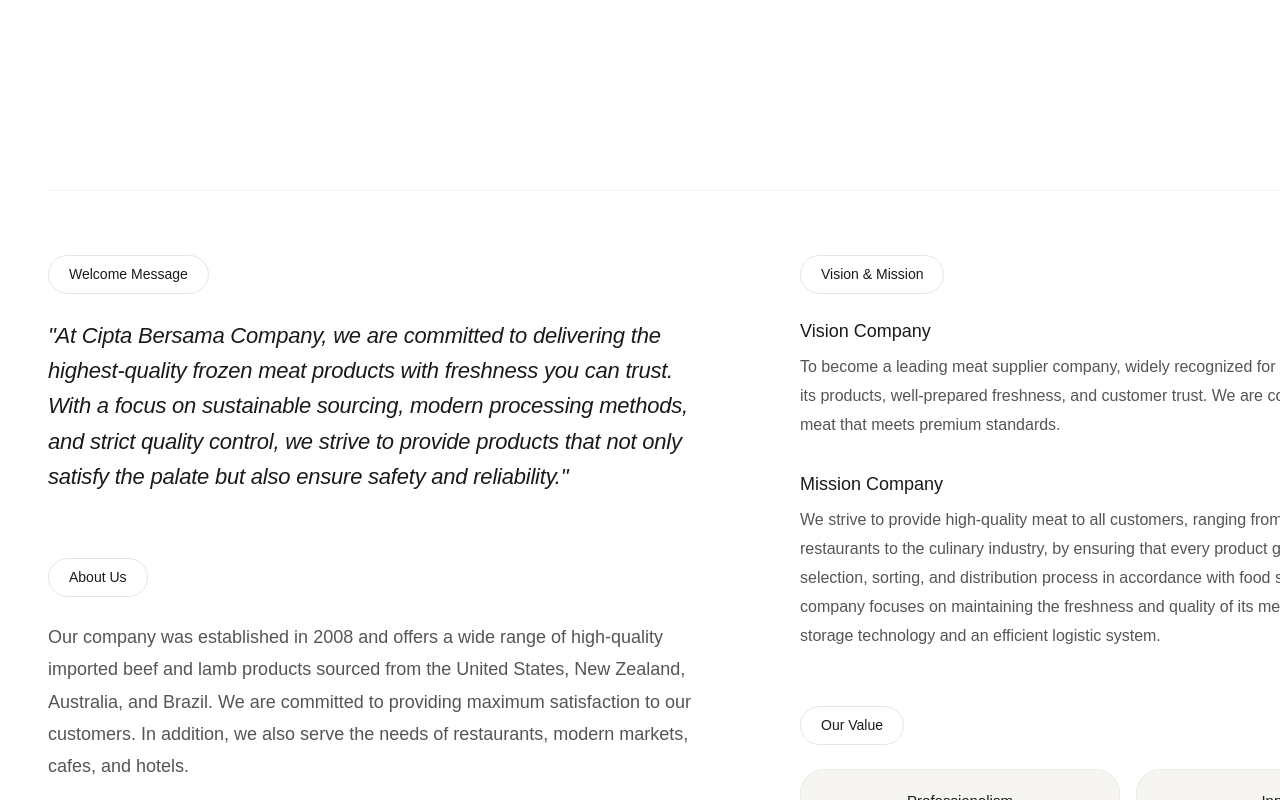
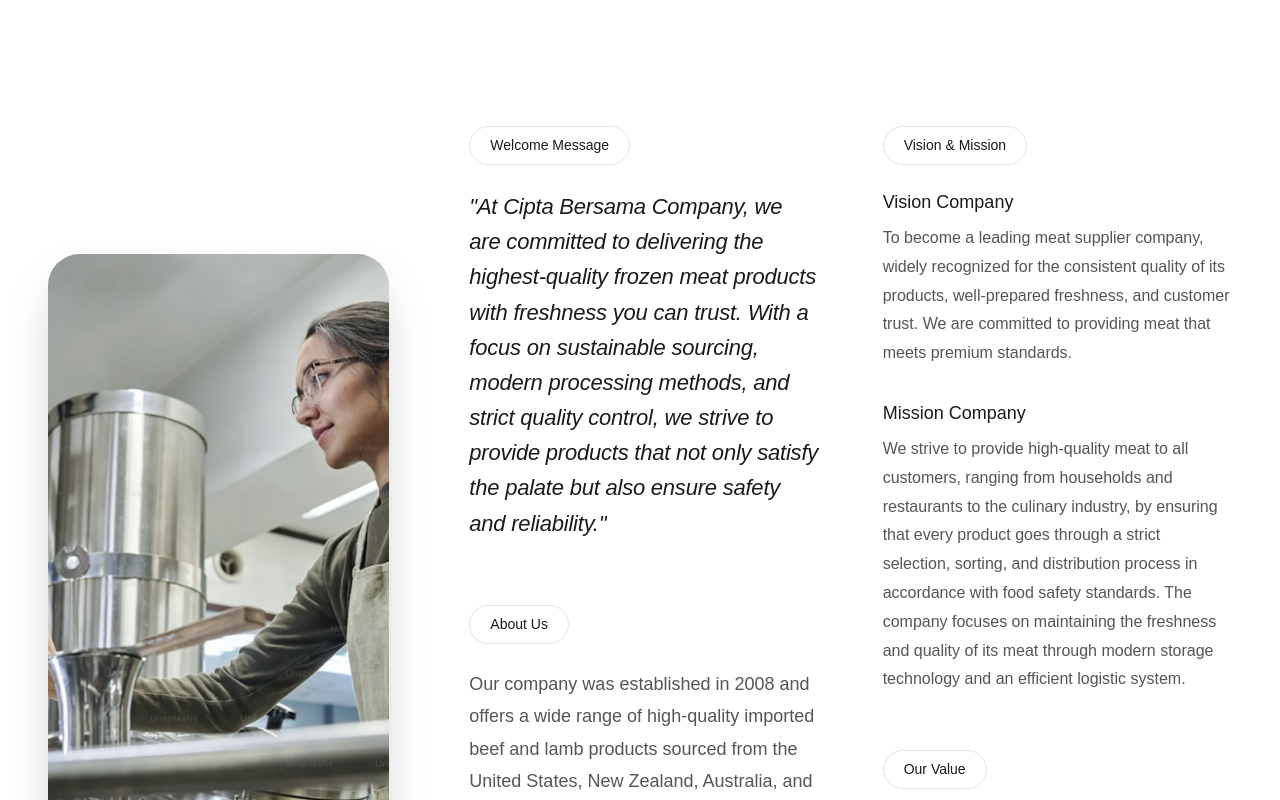
Before and after one commit to BagusSedana/cipta-bersama, a React (Vite) app: page / in a window 1280 px wide. Shown: the part 1680-2480 px from the top of the page. Built offline with nearby package versions, Linux system fonts and the light colour scheme.

Commit message:
design: restore image in AboutSection and revert MarketSection layout to show allMenu.png

```diff
--- a/src/app/components/AboutSection.tsx
+++ b/src/app/components/AboutSection.tsx
@@ -10,10 +10,30 @@
 
       <div className="max-w-[1440px] mx-auto px-6 lg:px-12 relative z-10">
 
-        <div className="grid lg:grid-cols-12 gap-16 lg:gap-32 items-start">
+        <div className="grid lg:grid-cols-12 gap-12 lg:gap-20 items-start">
 
-          <div className="lg:col-span-12 mt-16 pt-16 border-t border-gray-100">
-            <div className="grid lg:grid-cols-2 gap-16 lg:gap-24">
+          <div className="lg:col-span-4 lg:sticky lg:top-32">
+             {/* VERIFIED RAW MEAT IMAGE */}
+             <motion.div
+               className="relative w-full h-[400px] lg:h-[600px] overflow-hidden rounded-[32px] shadow-2xl bg-[#EBE9E1]"
+               initial={{ opacity: 0, scale: 0.9 }}
+               animate={isInView ? { opacity: 1, scale: 1 } : {}}
+               transition={{ duration: 1.2, delay: 0.4 }}
+             >
+                <img
+                  src="/introduction.webp"
+                  alt="Cipta Bersama - Premium Meat Supplier Jakarta"
+                  className="w-full h-full object-cover"
+                  width={800}
+                  height={600}
+                  loading="lazy"
+                  decoding="async"
+                />
+             </motion.div>
+          </div>
+
+          <div className="lg:col-span-8 mt-10 lg:mt-0">
+            <div className="grid md:grid-cols-2 gap-12 lg:gap-16">
 
               {/* Left Column: Intro & About */}
               <motion.div
--- a/src/app/components/MarketSection.tsx
+++ b/src/app/components/MarketSection.tsx
@@ -16,11 +16,9 @@
     <section className="py-24 lg:py-44 bg-[#FBFBF9] text-[#1A1A1A] relative overflow-hidden" ref={ref}>
       <div className="max-w-[1440px] mx-auto px-6 lg:px-12 relative z-10">
 
-        <div className="flex flex-col lg:flex-row items-center mb-24 lg:mb-40 relative">
-
-          <div className="w-full lg:w-1/2 lg:pr-16 z-10 pt-10 lg:pt-0">
+        <div className="grid lg:grid-cols-2 gap-16 lg:gap-32 items-center mb-24 lg:mb-40">
           <motion.div initial={{ opacity: 0, x: -50 }} animate={isInView ? { opacity: 1, x: 0 } : {}} transition={{ duration: 1, ease: [0.22,1,0.36,1] }}>
-                <div className="border border-[#E5E5E5] bg-white/50 backdrop-blur-sm rounded-full px-5 py-2 inline-flex items-center mb-8">
+              <div className="border border-[#E5E5E5] rounded-full px-5 py-2 inline-flex items-center mb-8">
                 <span className="text-[14px] font-medium text-[#1A1A1A]">Market Reach</span>
               </div>
             <h2 className="font-light text-[#1A1A1A] mb-8" style={{ fontSize: 'clamp(3rem, 5vw, 5rem)', letterSpacing: '-0.03em', lineHeight: 1.1 }}>
@@ -33,29 +31,25 @@
               <button onClick={() => document.getElementById('contact')?.scrollIntoView({ behavior: 'smooth' })} className="bg-[#1A1A1A] text-white px-8 py-3 rounded-full font-medium text-[15px] hover:bg-[#0071C1] hover:shadow-lg hover:-translate-y-0.5 transition-all duration-300">
                 Mulai Kemitraan
               </button>
-                <button onClick={() => document.getElementById('contact')?.scrollIntoView({ behavior: 'smooth' })} className="bg-transparent text-[#1A1A1A] border border-[#E5E5E5] px-8 py-3 rounded-full font-medium text-[15px] hover:border-[#1A1A1A] hover:shadow-sm hover:-translate-y-0.5 transition-all duration-300 bg-white/50 backdrop-blur-sm">
+              <button onClick={() => document.getElementById('contact')?.scrollIntoView({ behavior: 'smooth' })} className="bg-transparent text-[#1A1A1A] border border-[#E5E5E5] px-8 py-3 rounded-full font-medium text-[15px] hover:border-[#1A1A1A] hover:shadow-sm hover:-translate-y-0.5 transition-all duration-300">
                 Hubungi Kami
               </button>
             </div>
           </motion.div>
-          </div>
 
-          <div className="w-full lg:w-1/2 mt-16 lg:mt-0 lg:absolute lg:right-0 lg:top-1/2 lg:-translate-y-1/2 lg:h-[120%] h-[400px]">
           <motion.div
-              className="relative w-full h-full overflow-hidden rounded-[40px] lg:rounded-l-[60px] lg:rounded-r-none shadow-2xl bg-gray-100"
-              initial={{ opacity: 0, scale: 0.95, x: 50 }}
-              animate={isInView ? { opacity: 1, scale: 1, x: 0 } : {}}
+            className="relative h-[400px] lg:h-[550px] overflow-hidden rounded-[40px] shadow-2xl bg-gray-100"
+            initial={{ opacity: 0, scale: 0.9 }}
+            animate={isInView ? { opacity: 1, scale: 1 } : {}}
             transition={{ duration: 1.2, delay: 0.2 }}
           >
             {/* VERIFIED CULINARY IMAGE */}
             <img
-                src="https://images.unsplash.com/photo-1550989460-0adf9ea622e2?auto=format&fit=crop&q=80&w=2000"
+              src="/allMenu.png"
               alt="Culinary Market Reach"
               className="w-full h-full object-cover"
             />
           </motion.div>
-          </div>
-
         </div>
 
         <div className="grid grid-cols-1 md:grid-cols-2 lg:grid-cols-4 gap-8">
```
Also changed, not shown: 1 other file (tests, documents, lock files or other folders). Lines whose indentation alone changed are shown as unchanged.
